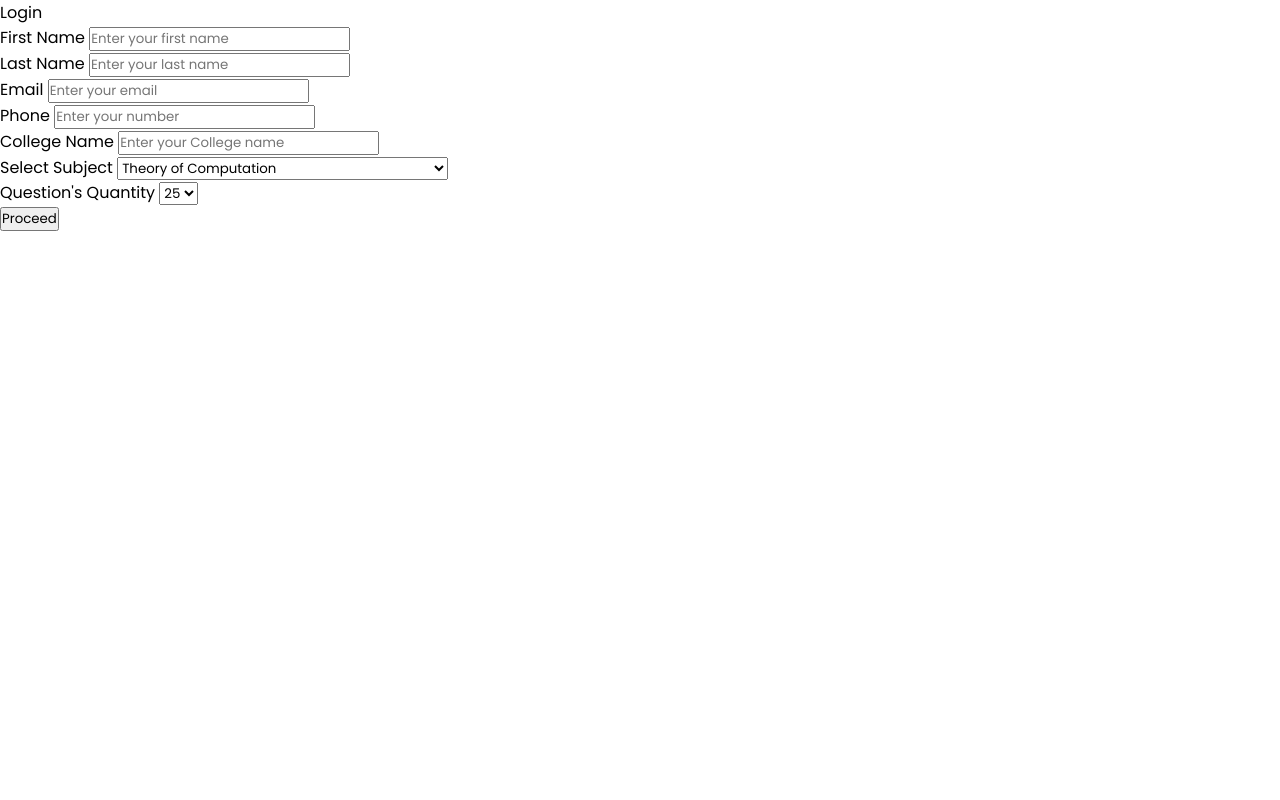
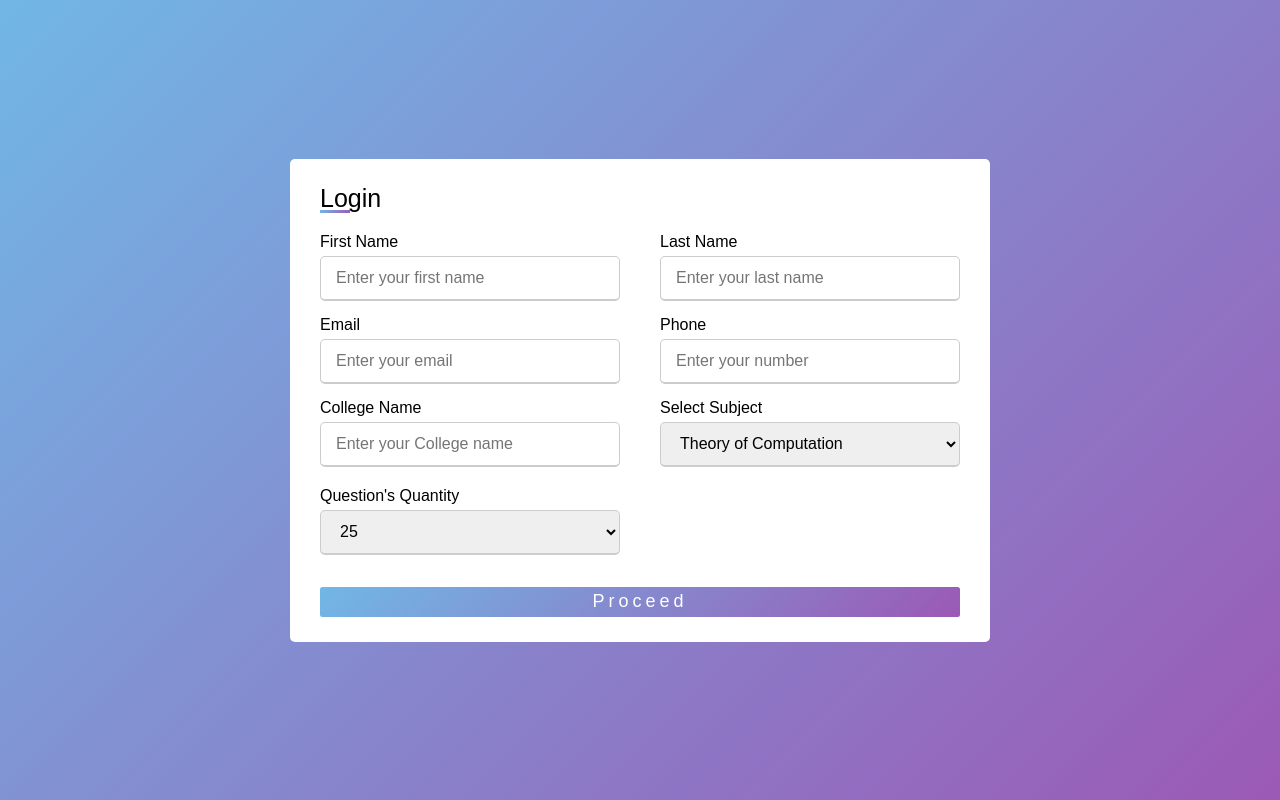
Before and after one commit to kish-git/Quiz-App, a plain HTML site: page index.html in a window 1280 px wide. Drawn offline with Linux system fonts and the light colour scheme.

Commit message:
addedstyle.css

```diff
--- a/style.css
+++ b/style.css
@@ -1,7 +1,96 @@
-@import url('https://fonts.googleapis.com/css2?family=poppins:wght@200;300;400;500;600;700&display=swap');
 *{
     margin: 0;
     padding: 0;
     box-sizing: border-box;
-    font-family: 'poppins',sans-serif;
+    font-family: sans-serif;
 }
+body{
+    display: flex;
+    height: 100vh;
+    justify-content: center;
+    align-items: center;
+    background: linear-gradient(135deg, #71b7e6, #9b59b6);
+}
+.container{
+    max-width: 700px;
+    width: 100%;
+    background: #fff;
+    padding: 25px 30px;
+    border-radius: 5px;
+}
+.container .title{
+    font-size: 25px;
+    font-weight: 500;
+    position: relative;
+
+}
+.container .title::before{
+    content: '';
+    position: absolute;
+    left: 0;
+    bottom: 0;
+    height: 3px;
+    width: 30px;
+    background: linear-gradient(135deg, #71b7e6, #9b59b6);
+}
+.container form .user-details{
+    display: flex;
+    flex-wrap: wrap;
+    justify-content: space-between;
+    margin: 20px 0 12px 0;
+}
+form .user-details .input-box, #pickup_place{
+    margin-bottom: 15px;
+        width: calc(100% / 2 - 20px);
+}
+.user-details .input-box .details, #pickup_place{
+    display: block;
+    font-weight: 500;
+    margin-bottom: 5px;
+}
+.user-details .input-box input, #pickup_place{
+    height: 45px;
+    width: 100%;
+    outline: none;
+    border-radius: 5px;
+    border: 1px solid #ccc;
+    padding-left: 15px;
+    font-size: 16px;
+    border-bottom-width: 2px;
+    transition: all 0.3s ease;
+}
+.user-details .input-box input:focus,
+.user-details .input-box input:valid{
+    border-color: #9b59b6;
+}
+.button input{
+    height: 30px;
+    width: 100%;
+    outline: none;
+    border: none;
+    border-radius: 2.5px;
+    color: #fff;
+    font-size: 18px;
+    font-weight: 500;
+    letter-spacing: 4px;
+    background: linear-gradient(135deg, #71b7e6, #9b59b6);
+}
+form .button input:hover{
+    background: linear-gradient(135deg, #71b7e6, #9b59b6);
+}
+@media(max-width: 584px){
+    .container{
+        max-width: 100%;
+    }
+    form .user-details .input-box{
+        margin-bottom: 15px;
+        width: 100%;
+    }
+    .container fprm .user-details{
+        max-height: 300px;
+        overflow-y: scroll;
+    }
+    .user-details::-webkit-scrollbar{
+        width: 0;
+    }
+}
```
